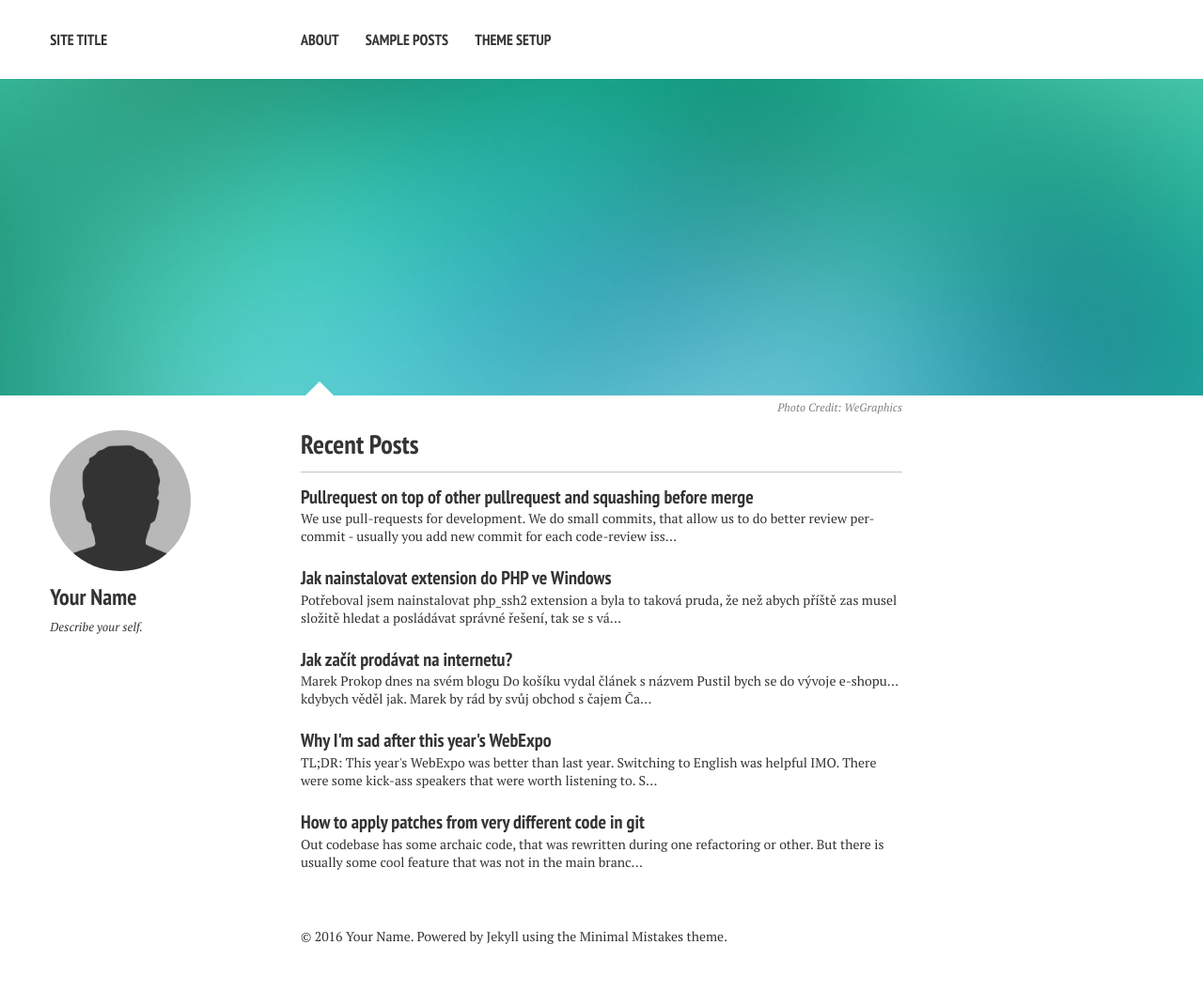
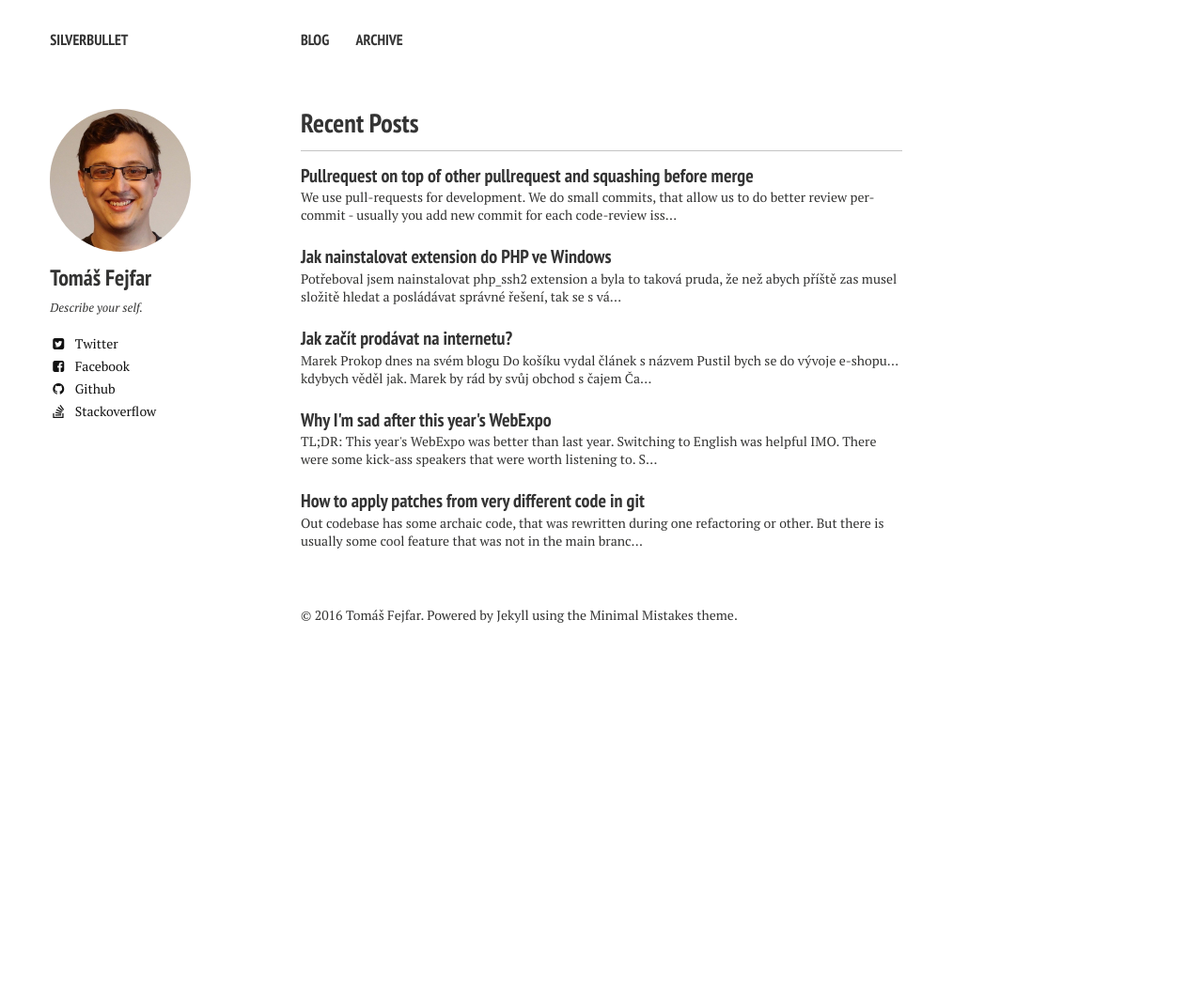
Before and after one commit to tomasfejfar/tomasfejfar.github.io, a Jekyll site: the page built from index.md, in a window 1280 px wide. Shown: the whole page at 94% size. Built offline with Jekyll 4.4.1, drawn with Linux system fonts in a browser that asks for light colours; nearby versions of some CDN libraries; after the commit the page ends 900 px from its top, so only the background shows below that.

Commit message:
Updated config

```diff
--- a/Gemfile
+++ b/Gemfile
@@ -3,3 +3,4 @@ source "https://rubygems.org"
 gem 'jekyll', '2.5.3'
 gem 'jekyll-sitemap'
 gem 'octopress', '~> 3.0'
+gem 'rouge'
--- a/_config.yml
+++ b/_config.yml
@@ -1,15 +1,15 @@
 # Site wide configuration
 
-title:            Site Title
+title:            SilverBullet
 locale:           en_US
 url:
 
 
 # Jekyll configuration
 
-permalink:   /:categories/:title/
+permalink:   /:title/
 markdown:    kramdown
-highlighter: pygments
+highlighter: rouge
 sass:
   sass_dir: _sass
   style: compressed
@@ -21,7 +21,7 @@ kramdown:
   footnote_nr: 1
   entity_output: as_char
   toc_levels: 1..6
-  use_coderay: false
+  enable_coderay: false
 
 
 # Octopress
@@ -35,27 +35,27 @@ post_layout: post
 page_layout: page
 
 # Format titles with titlecase?
-titlecase: true
+titlecase: false
 
 
 # Site owner
 owner:
-  name: Your Name
+  name: Tomáš Fejfar
   avatar: bio-photo.jpg
   bio: "Describe your self."
   email:
   disqus-shortname:
-  twitter: #username
-  facebook: #username
+  twitter: tomasfejfar
+  facebook: tomasfejfar
   google:
-    plus: #username
+    plus:
     analytics:
     verify:
     ad-client:
     ad-slot:
   bing-verify:
-  github: #username
-  stackoverflow: #123456/username   from a "http://stackoverflow.com/users/123456/username" link
+  github: tomasfejfar
+  stackoverflow: 112000/tomáš-fejfar
   linkedin: #username
   xing: #username
   instagram: #username
--- a/_data/navigation.yml
+++ b/_data/navigation.yml
@@ -1,10 +1,7 @@
 # Site navigation links
 
-- title: About
-  url: /about/
+- title: Blog
+  url: /
 
-- title: Sample Posts
+- title: Archive
   url: /posts/
-
-- title: Theme Setup
-  url: /theme-setup/
--- a/index.md
+++ b/index.md
@@ -1,9 +1,5 @@
 ---
 layout: home
-excerpt: "A minimal Jekyll theme for your blog by designer Michael Rose."
-tags: [Jekyll, theme, responsive, blog, template]
-image:
-  feature: sample-image-1.jpg
-  credit: WeGraphics
-  creditlink: http://wegraphics.net/downloads/free-ultimate-blurred-background-pack/
+excerpt: "There is no silver bullet"
+tags: []
 ---
```
Also changed, not shown: Gemfile.lock, images/bio-photo.jpg.
